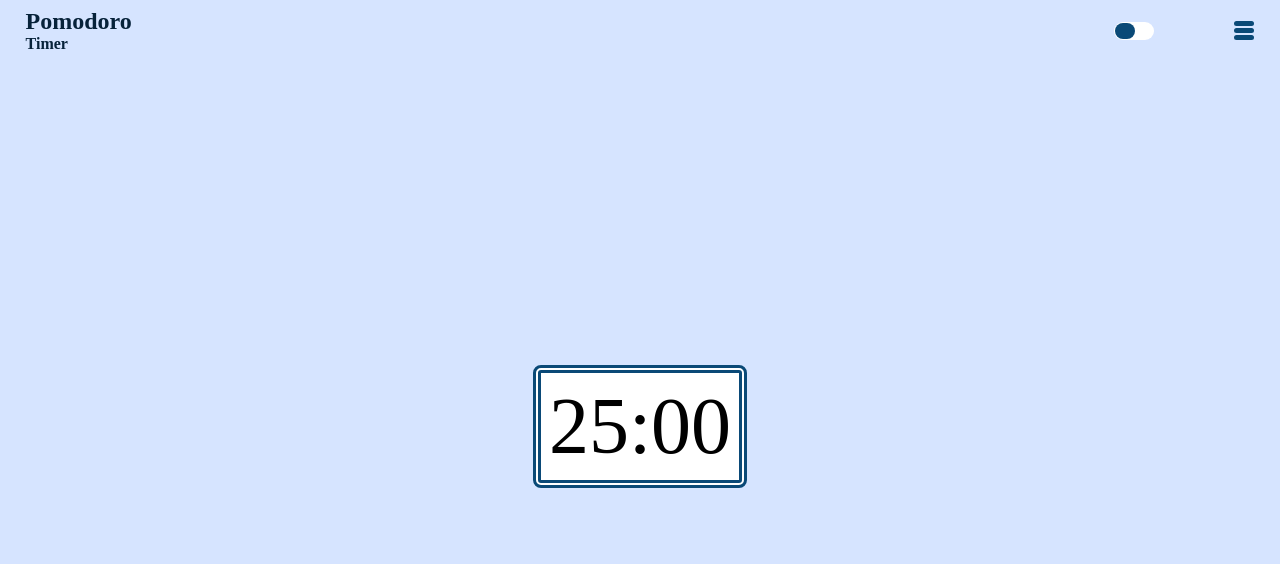
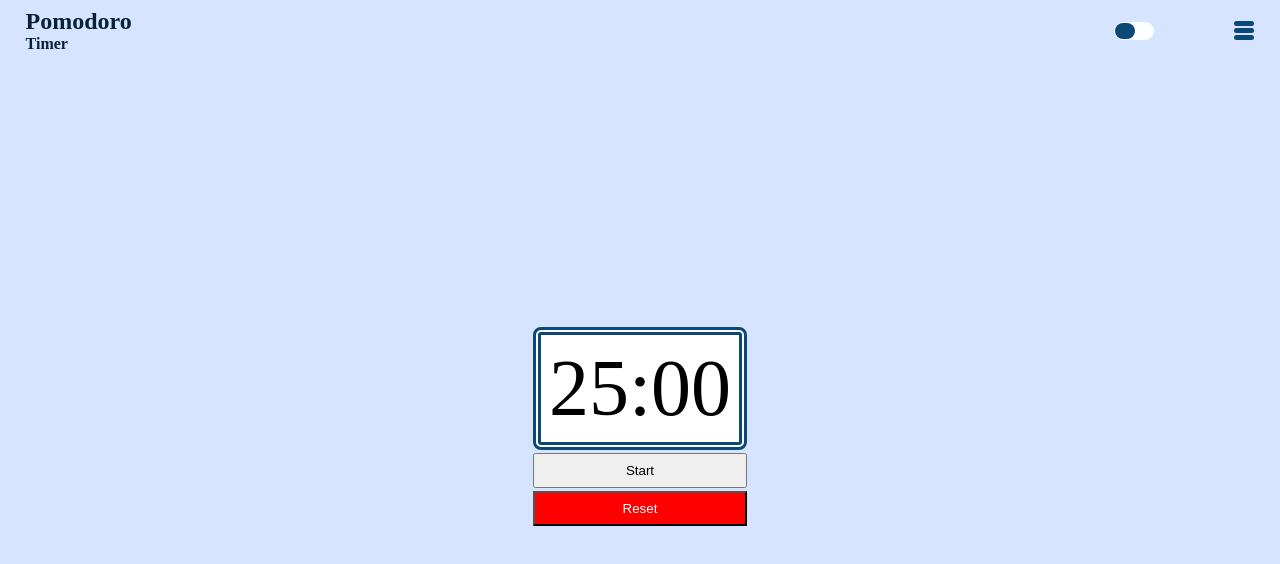
Before and after one commit to MatheusTrindade5201/pomodoro-timer, a React (Vite) app: page / in a window 1280 px wide. Shown: the top 564 px of the page. Built offline with nearby package versions, Linux system fonts and the light colour scheme.

Commit message:
feat: adding a regressive function and implementing it in the buttons

```diff
--- a/src/components/Timer/index.tsx
+++ b/src/components/Timer/index.tsx
@@ -1,5 +1,7 @@
 import { useContext, useEffect, useState } from "react";
 import { MyContext } from "../../context/myContext";
+import Button from "./button";
+
 import { TimerContainer } from "./style"
 
 export interface timerValues{
@@ -10,6 +12,7 @@ const Timer = (props:timerValues) => {
 
     const {long, short, timer, setTimer, setLong, setShort} = useContext(MyContext)
     const [time, setTime] = useState(timer)
+    const [started, setStarted] = useState(false)
 
     useEffect(() => {
        setTime(timer)
@@ -24,12 +27,16 @@ const Timer = (props:timerValues) => {
         setTimeout(() => {
             if(counter > 0){
                 setTime(counter-1);
-                return regressive(counter -1)
             }
         }, 1000);
     }
 
+    if(started === true) {
+        regressive(time)
+    }
+
     return (
+        <div>
             <TimerContainer>
                 <span>{minuteSetOfTen}</span>
                 <span>{minuteUnity}</span>
@@ -37,6 +44,14 @@ const Timer = (props:timerValues) => {
                 <span>{secondsSetOfTen}</span>
                 <span>{secondsUnity}</span>
             </TimerContainer>
+            <Button text={started === true ? 'Stop' : 'Start'}
+            Function={() => setStarted(started === true ? false : true)}/>
+            <Button text={'Reset'}
+            Function={() => setTimeout(()=>{
+                setTime(timer)
+            }, 500)}
+            disabled={started}/>
+        </div>
     )
 }
 
```
Lines whose indentation alone changed are shown as unchanged.
